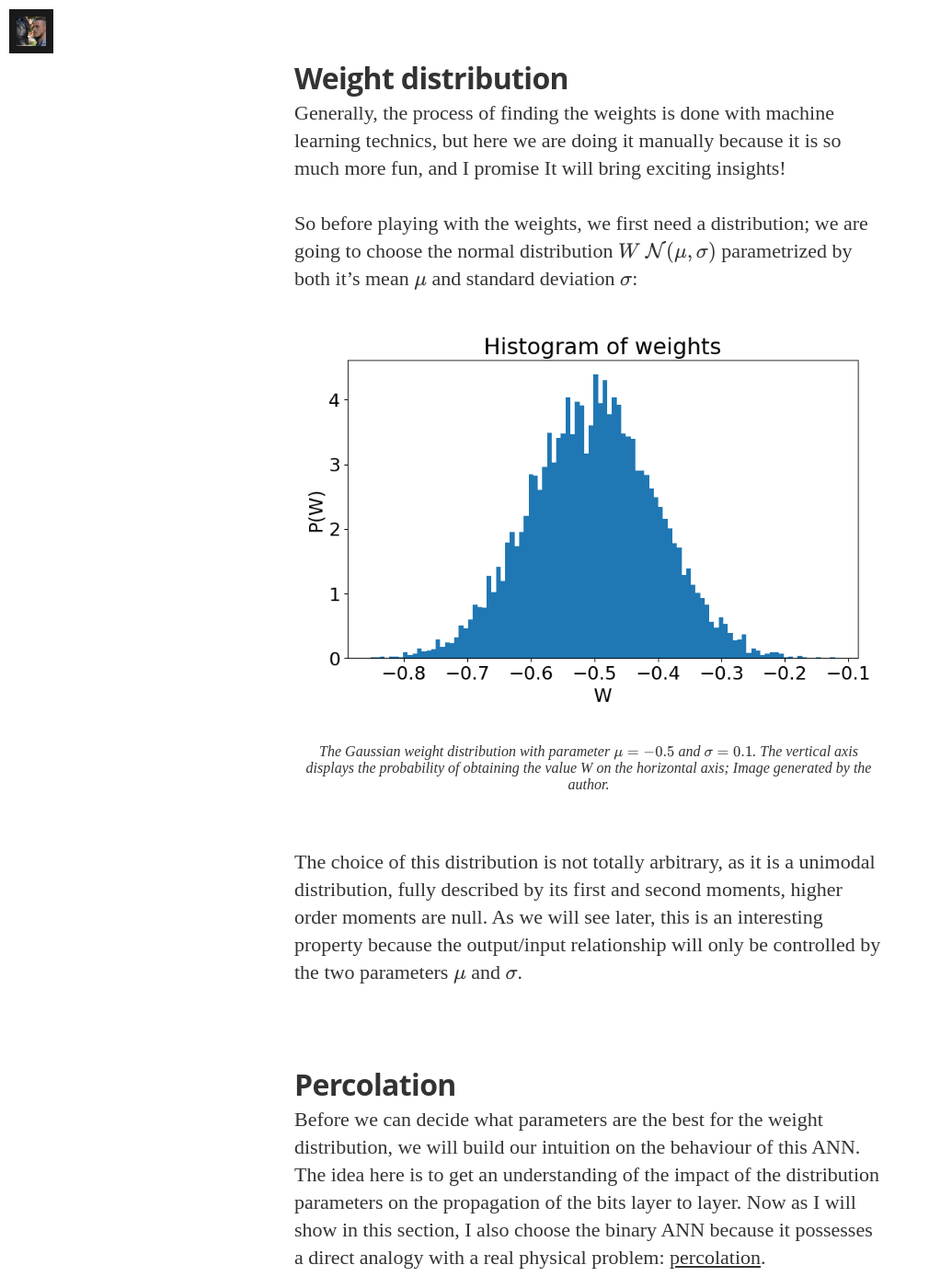
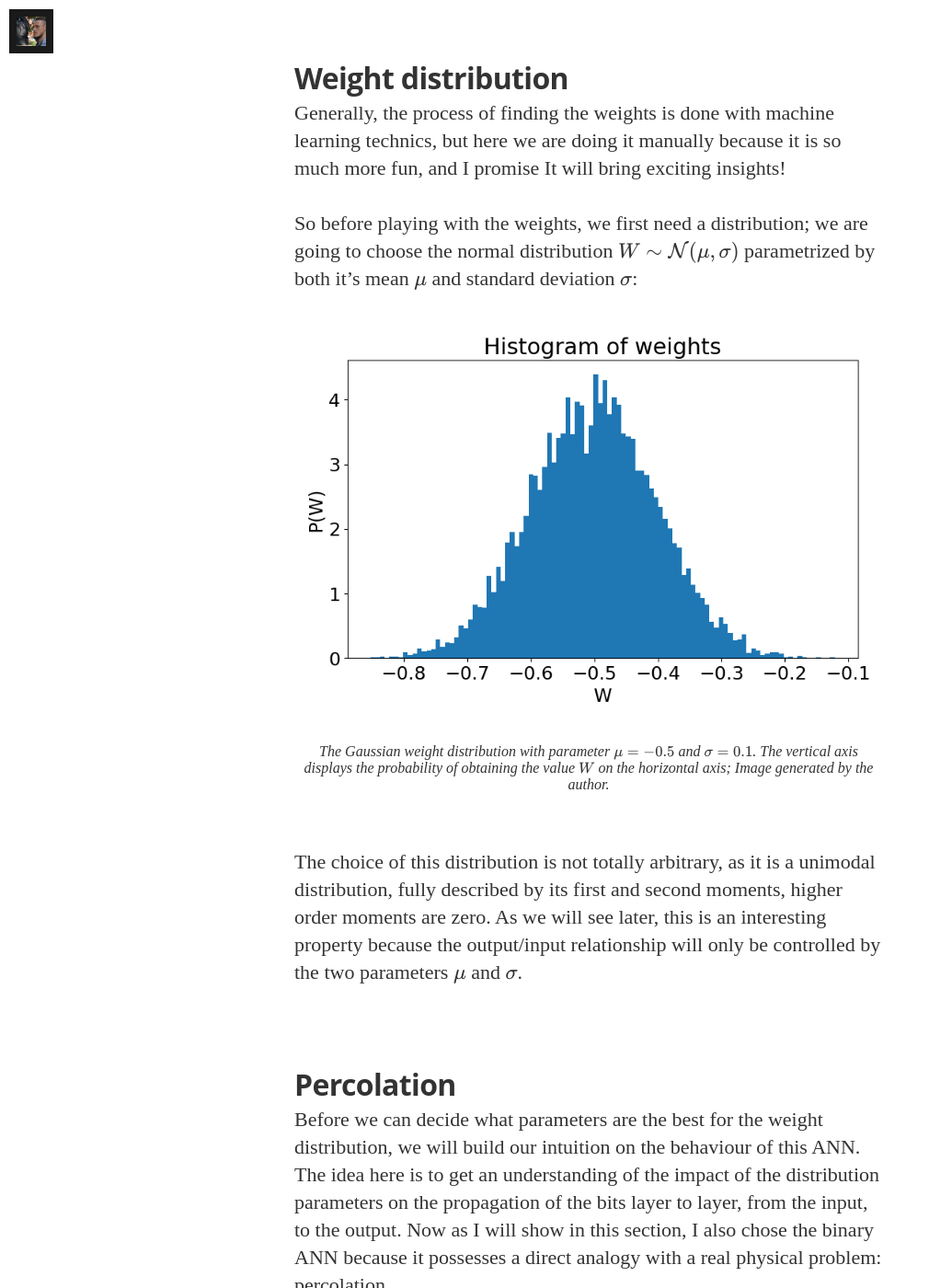
Before and after one commit to ManuNeuro/EmmanuelCalvet, a Jekyll site: the page built from _posts/2022-09-24-whitepaper-p2.md, in a window 1280 px wide and 1400 px high, scrolled down 2953 px. Shown: the whole window at 92% size, without its empty margins (0-1010 px from the left). Built offline with Jekyll 4.4.1, drawn with Linux system fonts in a browser that asks for light colours; nearby versions of some CDN libraries; some web fonts are replaced; formulas are drawn with MathJax 3; comment, search, counter and statistics services are not loaded; some of the changed text lies outside the part shown.

Commit message:
Update whitepaper p2

````diff
--- a/_posts/2022-09-24-whitepaper-p2.md
+++ b/_posts/2022-09-24-whitepaper-p2.md
@@ -36,9 +36,9 @@
 \end{matrix} \right.
 $$
 
-Which will be our public key. One thing that is very interesting with ANN, is that we can specify very easily both the size of inputs and output, such that it fits our needs, so for the rest of the article, we will choose $n=100$ bits word, both for the public and private keys. So here is the architecture of our neural network:
+One thing that is very interesting with ANN, is that we can specify very easily both the size of inputs and output, such that it fits our needs, so for the rest of the article, we will choose $n=100$ bits word, both for the public and private keys. So here is the architecture of our neural network:
 
-```python
+```
 # Network
 inputSize = 100
 outputSize = 100
@@ -63,29 +63,31 @@
 
 Generally, the process of finding the weights is done with machine learning technics, but here we are doing it manually because it is so much more fun, and I promise It will bring exciting insights!
 
-So before playing with the weights, we first need a distribution; we are going to choose the normal distribution $W~\mathcal{N}(\mu, \sigma)$ parametrized by both it's mean $\mu$ and standard deviation $\sigma$:
+So before playing with the weights, we first need a distribution; we are going to choose the normal distribution $W \sim \mathcal{N}(\mu, \sigma)$ parametrized by both it's mean $\mu$ and standard deviation $\sigma$:
 
 ![]({{ '/assets/article_images/2022-09-24-whitepaper-p2/normal-weight.png' | relative_url }})
-<center><i>The Gaussian weight distribution with parameter $\mu=-0.5$ and $\sigma=0.1$. The vertical axis displays the probability of obtaining the value W on the horizontal axis; Image generated by the author.</i></center>
+<center><i>The Gaussian weight distribution with parameter $\mu=-0.5$ and $\sigma=0.1$. The vertical axis displays the probability of obtaining the value $W$ on the horizontal axis; Image generated by the author.</i></center>
 
 <br>
 
-The choice of this distribution is not totally arbitrary, as it is a unimodal distribution, fully described by its first and second moments, higher order moments are null. As we will see later, this is an interesting property because the output/input relationship will only be controlled by the two parameters $\mu$ and $\sigma$.
+The choice of this distribution is not totally arbitrary, as it is a unimodal distribution, fully described by its first and second moments, higher order moments are zero. As we will see later, this is an interesting property because the output/input relationship will only be controlled by the two parameters $\mu$ and $\sigma$.
 
 ## Percolation
 
-Before we can decide what parameters are the best for the weight distribution, we will build our intuition on the behaviour of this ANN. The idea here is to get an understanding of the impact of the distribution parameters on the propagation of the bits layer to layer. Now as I will show in this section, I also choose the binary ANN because it possesses a direct analogy with a real physical problem: [percolation](https://introcs.cs.princeton.edu/java/24percolation/).
+Before we can decide what parameters are the best for the weight distribution, we will build our intuition on the behaviour of this ANN. The idea here is to get an understanding of the impact of the distribution parameters on the propagation of the bits layer to layer, from the input, to the output. Now as I will show in this section, I also chose the binary ANN because it possesses a direct analogy with a real physical problem: [percolation](https://introcs.cs.princeton.edu/java/24percolation/).
 
 In physics, percolation is the study of the propagation of a perturbation in a substrate. For example, you can imagine someone wanting to design a physical system and evaluate water infiltration inside it. The typical percolation question could be: "How much damage before the water completely infiltrates my system?" or more generally:
 
 > What is the point -in parameter space- where the perturbation traverses through the system side to side?
+
+![]({{ '/assets/article_images/2022-09-24-whitepaper-p2/crack.png' | relative_url }})
 
 Now, this analogy will be evident by looking at the picture below; I plot all states of each layer as either black (1) or white (0) pixels. The horizontal axis displays the state of neurons at each layer, while the horizontal axis is the corresponding index of the layer. As such, index 0 corresponds to the input layer, which is randomly initialized, and index 101 represents the network's output; in between, indexes represent hidden layers.
 
 ![Percolation transition: (left) only the input layer is activated, but no activity in the subsequent layers due to the negative weight distribution. (center) activity propagates in the hierarchy but dies out before it can reach the last output layer. (right) the activity propagates throughout the whole network and reaches the output layer.]({{ '/assets/article_images/2022-09-24-whitepaper-p2/percolation.png' | relative_url }})
 
 
-As shown in the previous picture, the distribution for $\sigma=0.1$ only gave negative weights; thus this is not surprising at all that all layers are zeros; indeed, the only way for a neuron to be active is to receive a sum of inputs greater than zero. As we increase the weight variance $\sigma=1.5$, we start to get some positive weight in the distribution, so we reach a point where the bits can start propagating in the hierarchy of hidden layers. However, the bit propagation suddenly stops mid-way, and the output remains zero. Now, as we increase the variance again $\sigma=5$, the distribution has far more positive weights, and we can see that far more neurons are active; this activity propagates through the whole network up to the output. In that case, we reached what we call: the *percolation threshold*.
+As shown in the previous picture, the distribution for $\sigma=0.1$ only gave negative weights; thus it is not surprising that all layers are giving zero states; indeed, the only way for a neuron to be active is to receive a sum of inputs greater than zero. As we increase the weight variance $\sigma=1.5$, we start to get some positive weight in the distribution, so we reach a point where the bits can start propagating in the hierarchy of hidden layers. However, the bit propagation suddenly stops mid-way, and the output still remains zero. Now, as we increase the variance again $\sigma=5$, the distribution has far more positive weights, and we can see that neurons in all layers are now active; this activity indeed cascades through the whole network up to the output. In that case, we reached what we call: the *percolation threshold*.
 
 In theory, the percolation threshold is defined as the point in parameter space where the perturbation can propagate at infinity. Here we have $100$ layers, if we wanted to know more precisely the position of this point, we could increase the number of hidden layers. For our purpose, $100$ is long enough, and we assume that the percolation threshold is reached when the output is non-zero.
 
````
Also changed, not shown: other parts of _posts/2022-09-24-whitepaper-p2.md (+2 -2 lines), assets/article_images/2022-09-24-whitepaper-p2/crack.png (added).
